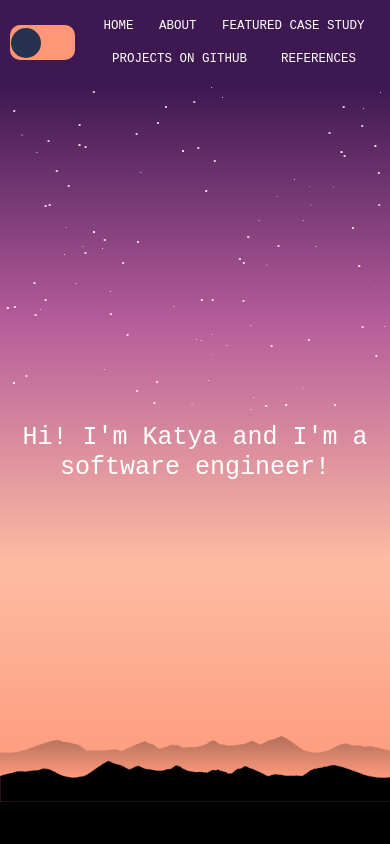
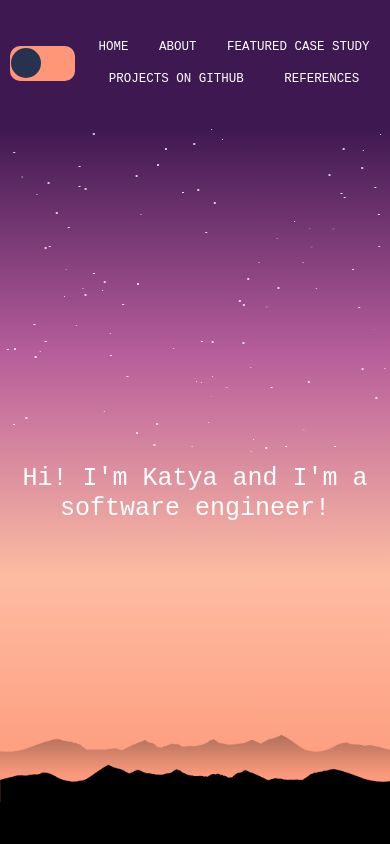
Before and after one commit to kp1129/fullstack-of-pancakes, a React (Create React App) app in the folder app/: page / in a window 390 px wide. Shown: the top 844 px of the page. Built offline with nearby package versions, Linux system fonts and the light colour scheme.

Commit message:
final touches

```diff
--- a/app/src/components/About.js
+++ b/app/src/components/About.js
@@ -4,7 +4,7 @@ import photo1 from "../images/photo1.jpg";
 import photo2 from "../images/photo2.jpg";
 import photo3 from "../images/photo3.jpg";
 
-import '../css/About.css';
+import "../css/About.css";
 
 function About() {
   return (
@@ -22,7 +22,6 @@ function About() {
         </span>{" "}
         I'm based in the sunny Phoenix, Arizona, and I build full stack apps.
       </p>
-
       <div className="photos">
         <figure>
           <img src={photo1} alt="monsoon clouds over mountains" />
@@ -45,16 +44,18 @@ function About() {
           </figcaption>
         </figure>
       </div>
-
       <p>
         My path into tech was a bit nontraditional.{" "}
         <span role="img" aria-label="graduation cap">
           🎓
         </span>
         Like many college students, all I knew for sure was that I wanted to
-        help people. I thought I could fulfill that desire by becoming a
-        psychologist. Soon I realized that helping people was only part of the
-        puzzle;{" "}
+        help people.
+      </p>
+      <p>
+        {" "}
+        I thought I could fulfill that desire by becoming a psychologist. Soon I
+        realized that helping people was only part of the puzzle;{" "}
         <span role="img" aria-label="face with monocle">
           🧐
         </span>
@@ -62,15 +63,18 @@ function About() {
         effective solutions, and to make sense of the things we still barely
         understand.
       </p>
-
       <p>
         My desire to explore and innovate brought me to work at Y Combinator
-        startups.{" "}
+        startups
         <span role="img" aria-label="unicorn">
           🦄
         </span>
-        There, I helped grow superstar teams that were truly building the
-        future! I caught the programming bug instantly.{" "}
+        , where I helped grow superstar teams that were truly building the
+        future!
+      </p>
+      <p>
+        {" "}
+        I caught the programming bug instantly.{" "}
         <span role="img" aria-label="laptop">
           💻
         </span>
@@ -79,9 +83,7 @@ function About() {
         that teaches full stack JavaScript development, computer science
         fundamentals, and includes a hackathon-style internship.
       </p>
-
       <Tweet className="my-tweet" tweetId="1253452257074352128" />
-
       <p>
         Outside of writing code, I like to travel and I read a ton of books.{" "}
         <span role="img" aria-label="stack of books">
--- a/app/src/css/About.css
+++ b/app/src/css/About.css
@@ -11,7 +11,7 @@ h2 {
   font-weight: 800;
 }
 .about > p {
-  margin: 2rem 0;
+  margin: 2.5rem 0;
   font-size: 2rem;
 }
 .photos {
--- a/app/src/css/Header.css
+++ b/app/src/css/Header.css
@@ -49,9 +49,6 @@
 /* mobile */
 @media (max-width: 600px) {
     .header {
-        padding: 1rem 0;
-    }
-    .navbar {
-        padding: 0 1rem;
+        min-height: 15vh;
     }
 }
--- a/app/src/css/Home.css
+++ b/app/src/css/Home.css
@@ -22,7 +22,7 @@
   position: absolute;
   transform: scaleX(-1);
   left: 0;
-  bottom: 0;
+  bottom: -0.5vh;
   z-index: 0;
   width: 100%;
   height: auto;
@@ -64,16 +64,19 @@ i {
     font-size: 3.5rem;
   }
   .mountain1 {
-      bottom: 5vh;
+    bottom: 5vh;
   }
 }
 /* mobile */
 @media (max-width: 600px) {
+  .home {
+    height: 80vh;
+  }
   h1 {
     font-size: 2.5rem;
     line-height: 3rem;
   }
   .mountain1 {
     bottom: 3vh;
+  }
 }
-}
```
